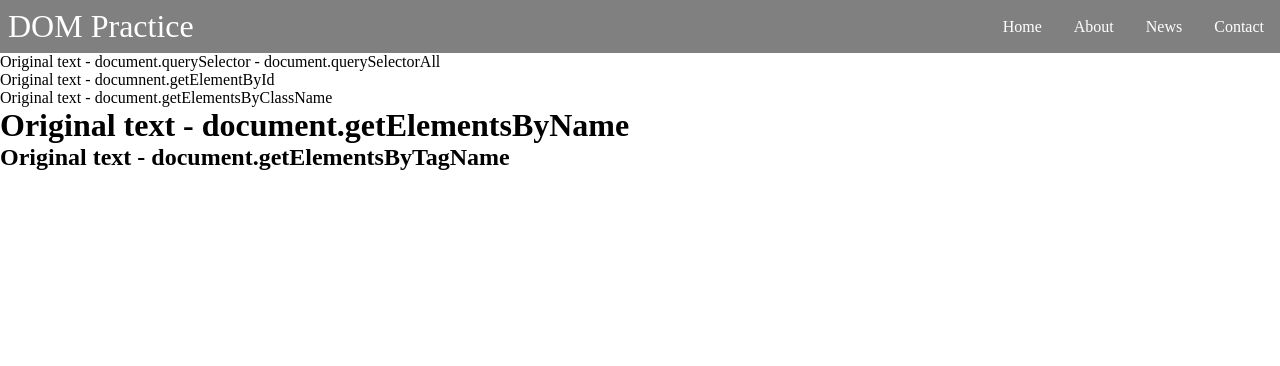
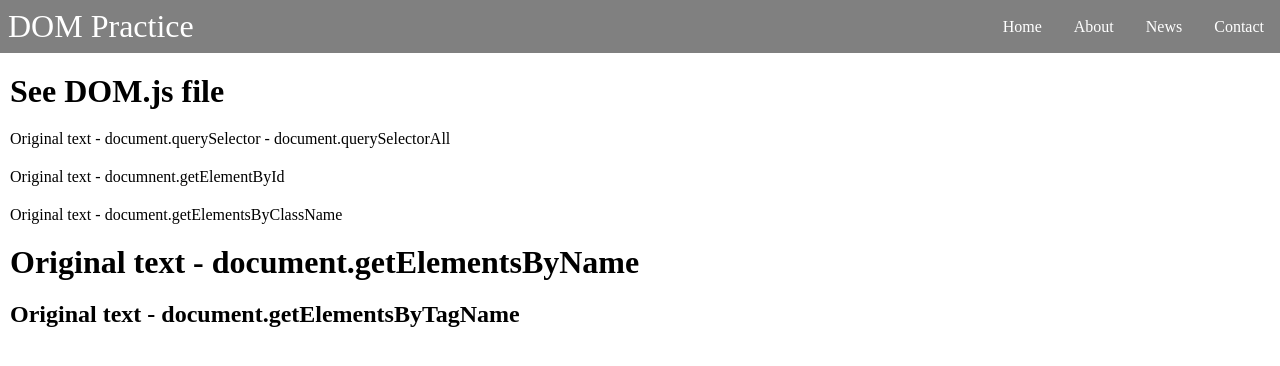
Before and after one commit to ChrisCooper0/JavaScript-Practice, a plain HTML site: page index.html in a window 1280 px wide. Drawn offline with Linux system fonts and the light colour scheme.

Commit message:
Updated styles

```diff
--- a/index.html
+++ b/index.html
@@ -23,6 +23,7 @@
         </ul>
       </div>
     </nav>
+    <h1>See DOM.js file</h1>
     <p class="querySelector">Original text</p>
     <p id="testId">Original text</p>
     <p class="testClass">Original text</p>
--- a/style.css
+++ b/style.css
@@ -84,3 +84,9 @@
     display: flex;
   }
 }
+
+p,
+h1,
+h2 {
+  margin: 20px 10px;
+}
```
